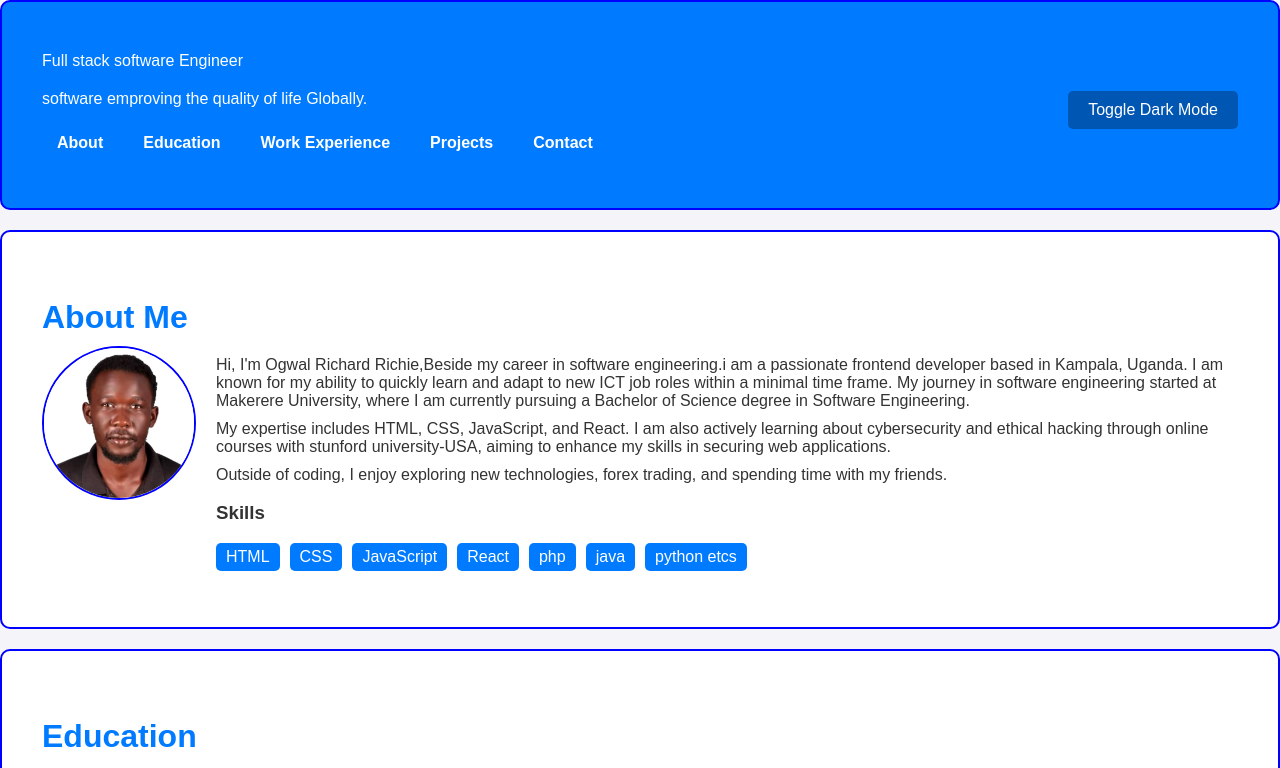
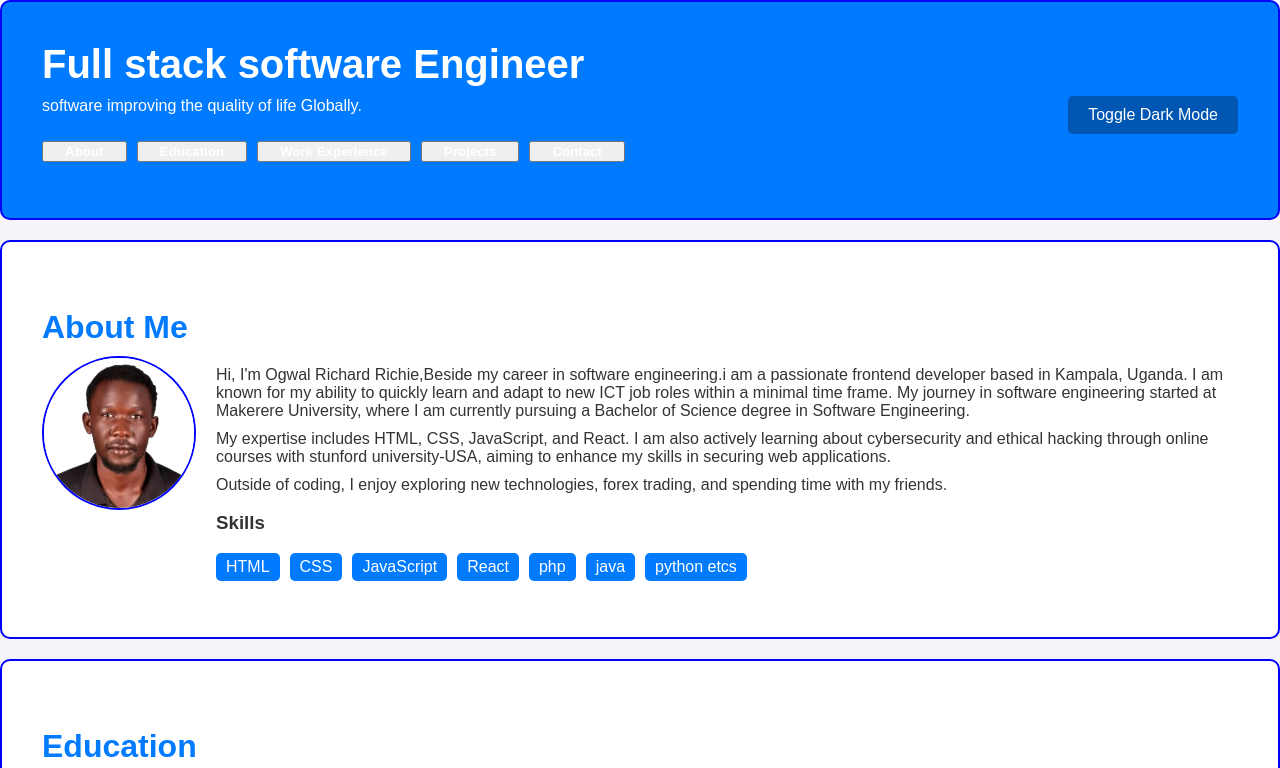
Before and after one commit to Richie-2024/myfortfolio002, a plain HTML site: page index.html in a window 1280 px wide. Shown: the top 768 px of the page. Drawn offline with Linux system fonts and the light colour scheme.

Commit message:
Update index.html

```diff
--- a/index.html
+++ b/index.html
@@ -13,15 +13,15 @@
             <div class="header-content">
                 <div class="title-and-nav">
 
-                    <p>Full stack software Engineer</p>
-                    <P style="text-align":center;>software emproving the quality of life Globally.</P>
+                    <h1>Full stack software Engineer</h1>
+                    <P style="text-align":center;>software improving the quality of life Globally.</P>
                     <nav>
                         <ul>
-                            <li><a href="#about">About</a></li>
-                            <li><a href="#education">Education</a></li>
-                            <li><a href="#work">Work Experience</a></li>
-                            <li><a href="#projects">Projects</a></li>
-                            <li><a href="#contact">Contact</a></li>
+                           <button><li><a href="#about">About</a></button>
+                               <button> <li><a href="#education">Education</a></li></button>
+                                <button><li><a href="#work">Work Experience</a></li></button>
+                              <button>  <li><a href="#projects">Projects</a></li> </button>
+                                <button><li><a href="#contact">Contact</a></li>    </button>
                         </ul>
                     </nav>
                 </div>
```
